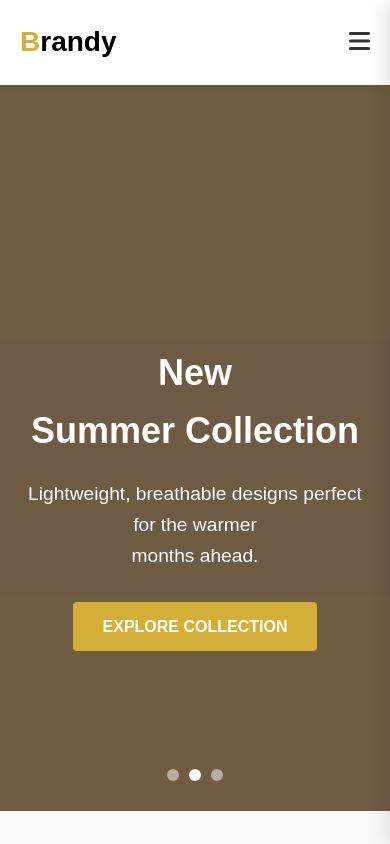
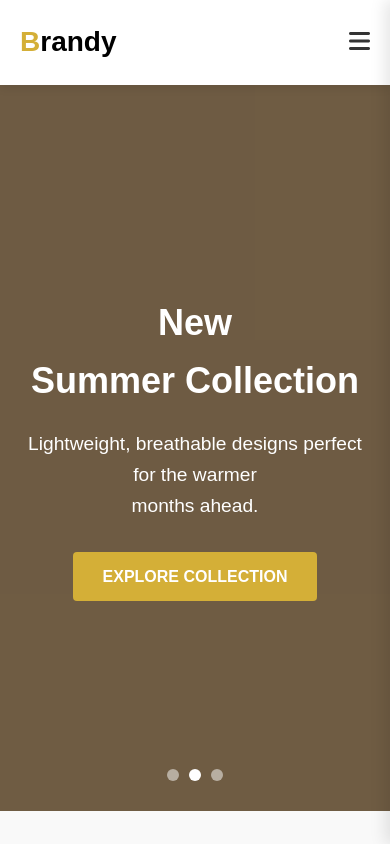
Before and after one commit to PrabeshBhandar1/Brandy, a plain HTML site: page index.html in a window 390 px wide. Shown: the top 844 px of the page. Drawn offline with Linux system fonts and the light colour scheme.

Commit message:
khoi k khoi k

```diff
--- a/styles.css
+++ b/styles.css
@@ -144,6 +144,13 @@ nav {
 
 }
 
+@media (max-width: 768px) {
+    .slide-content h1{
+        padding-top: 0;
+    }
+
+}
+
 .slide-content p {
     font-size: 1.2rem;
     margin-bottom: 30px;
@@ -190,7 +197,7 @@ nav {
     display: block;
 }
 
-@media (max-width: 1500px) {
+@media (max-width: 1300px) {
     .hero-slide video{
         display: none;
     }
```
